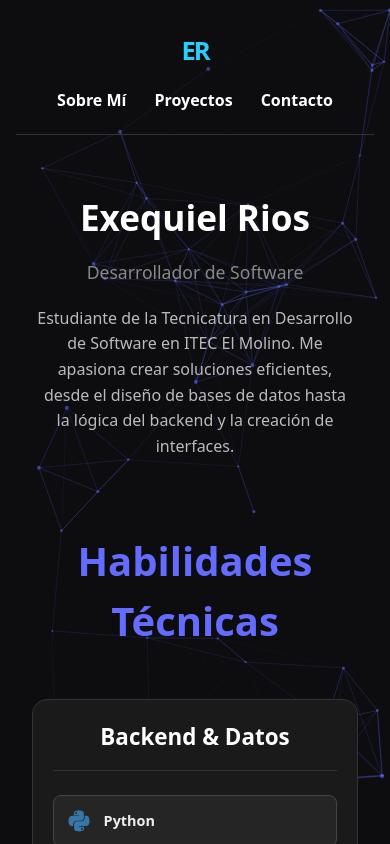
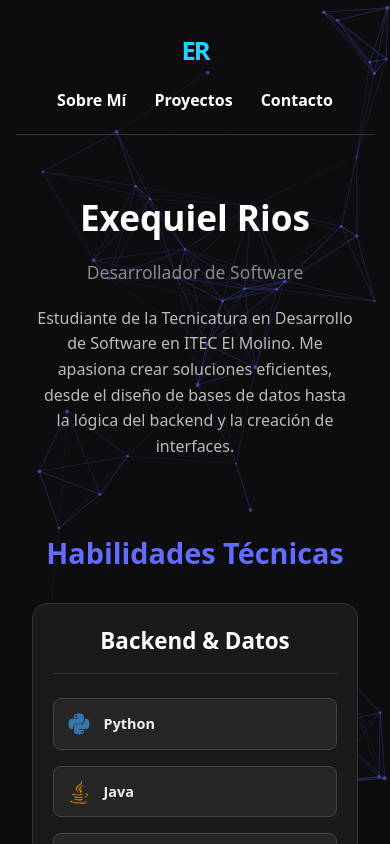
Before and after one commit to exe-rios/mi-porfolio, a React (Vite) app: page / in a window 390 px wide. Shown: the top 844 px of the page. Built offline with nearby package versions, Linux system fonts and the light colour scheme.

Commit message:
Fix mobile responsive layout

```diff
--- a/package.json
+++ b/package.json
@@ -8,8 +8,8 @@
     "build": "vite build",
     "lint": "eslint .",
     "preview": "vite preview",
-    "predeploy": "npm run build",
-    "deploy": "gh-pages -d dist"
+    "predeploy": "vite build",
+    "deploy": "gh-pages -d dist -b gh-pages"
   },
   "dependencies": {
     "@tsparticles/react": "^3.0.0",
--- a/src/App.css
+++ b/src/App.css
@@ -4,6 +4,7 @@
   margin: 0 auto;
   padding: clamp(1rem, 3vw, 2rem);
   text-align: center;
+  overflow-x: hidden;
 }
 
 .logo {
@@ -42,6 +43,50 @@
   color: #888;
 }
 
+/* Navbar */
+.navbar {
+  display: flex;
+  justify-content: space-between;
+  align-items: center;
+  flex-wrap: wrap;
+  gap: 1rem;
+  padding: 1rem 0;
+  border-bottom: 1px solid #333;
+}
+
+.navbar-logo {
+  margin: 0;
+  font-size: clamp(1.6rem, 5vw, 2.2rem);
+  background: linear-gradient(to right, #00f2fe, #4facfe);
+  background-clip: text;
+  -webkit-background-clip: text;
+  color: transparent;
+  -webkit-text-fill-color: transparent;
+  font-weight: 900;
+  letter-spacing: -2px;
+  flex: 0 0 auto;
+}
+
+.navbar-links {
+  list-style: none;
+  display: flex;
+  flex-wrap: wrap;
+  justify-content: center;
+  gap: clamp(0.75rem, 2vw, 2rem);
+  margin: 0;
+  padding: 0;
+  flex: 1 1 320px;
+}
+
+.navbar-link {
+  color: #fff;
+  text-decoration: none;
+  font-weight: bold;
+  display: inline-block;
+  padding: 0.35rem 0.5rem;
+  white-space: nowrap;
+}
+
 /* Estilos para tu presentación (Desktop por defecto) */
 .hero-section {
   margin-top: clamp(3.5rem, 8vw, 6rem);
@@ -76,14 +121,16 @@
   }
 }
 
-@media (max-width: 400px) {
+@media (max-width: 600px) {
   #root {
     padding: 1rem;
   }
 
   .navbar {
-    justify-content: center !important;
-    gap: 0.75rem !important;
+    flex-direction: column;
+    justify-content: center;
+    gap: 0.75rem;
+    align-items: center;
   }
 
   .navbar-logo {
@@ -92,9 +139,10 @@
   }
 
   .navbar-links {
-    flex-basis: 100% !important;
-    justify-content: center !important;
-    gap: 0.75rem !important;
+    flex: 0 0 auto;
+    width: 100%;
+    justify-content: center;
+    gap: 0.75rem;
   }
 
   .hero-section {
--- a/src/componentes/Habilidades.jsx
+++ b/src/componentes/Habilidades.jsx
@@ -44,7 +44,16 @@ export function Habilidades() {
         zIndex: 1,
       }}
     >
-      <h2 style={{ textAlign: 'center', fontSize: '2.5rem', marginBottom: '3rem', color: '#646cff' }}>Habilidades Técnicas</h2>
+      <h2
+        style={{
+          textAlign: 'center',
+          fontSize: 'clamp(1.8rem, 6vw, 2.5rem)',
+          marginBottom: 'clamp(1.75rem, 6vw, 3rem)',
+          color: '#646cff',
+        }}
+      >
+        Habilidades Técnicas
+      </h2>
 
       <div
         style={{
--- a/src/componentes/Navbar.jsx
+++ b/src/componentes/Navbar.jsx
@@ -1,56 +1,12 @@
 export function Navbar() {
   return (
-    <nav
-      className="navbar"
-      style={{
-        display: 'flex',
-        justifyContent: 'space-between',
-        alignItems: 'center',
-        flexWrap: 'wrap',
-        gap: '1rem',
-        padding: '1rem 0',
-        borderBottom: '1px solid #333',
-      }}
-    >
-      <h2
-        className="navbar-logo"
-        style={{
-          margin: 0,
-          fontSize: 'clamp(1.6rem, 5vw, 2.2rem)',
-          background: 'linear-gradient(to right, #00f2fe, #4facfe)',
-          WebkitBackgroundClip: 'text',
-          WebkitTextFillColor: 'transparent',
-          fontWeight: '900',
-          letterSpacing: '-2px',
-          flex: '0 0 auto',
-        }}
-      >
-        ER<span style={{ color: '#00f2fe', WebkitTextFillColor: 'initial' }}></span>
-      </h2>
-      <ul
-        className="navbar-links"
-        style={{
-          listStyle: 'none',
-          display: 'flex',
-          flexWrap: 'wrap',
-          justifyContent: 'center',
-          gap: 'clamp(0.75rem, 2vw, 2rem)',
-          margin: 0,
-          padding: 0,
-          flex: '1 1 320px',
-        }}
-      >
+    <nav className="navbar">
+      <h2 className="navbar-logo">ER</h2>
+      <ul className="navbar-links">
         <li>
           <a
             href="#sobre-mi"
-            style={{
-              color: '#fff',
-              textDecoration: 'none',
-              fontWeight: 'bold',
-              display: 'inline-block',
-              padding: '0.35rem 0.5rem',
-              whiteSpace: 'nowrap',
-            }}
+            className="navbar-link"
           >
             Sobre Mí
           </a>
@@ -58,14 +14,7 @@ export function Navbar() {
         <li>
           <a
             href="#proyectos"
-            style={{
-              color: '#fff',
-              textDecoration: 'none',
-              fontWeight: 'bold',
-              display: 'inline-block',
-              padding: '0.35rem 0.5rem',
-              whiteSpace: 'nowrap',
-            }}
+            className="navbar-link"
           >
             Proyectos
           </a>
@@ -73,14 +22,7 @@ export function Navbar() {
         <li>
           <a
             href="#contacto"
-            style={{
-              color: '#fff',
-              textDecoration: 'none',
-              fontWeight: 'bold',
-              display: 'inline-block',
-              padding: '0.35rem 0.5rem',
-              whiteSpace: 'nowrap',
-            }}
+            className="navbar-link"
           >
             Contacto
           </a>
--- a/src/componentes/Proyectos.jsx
+++ b/src/componentes/Proyectos.jsx
@@ -26,7 +26,16 @@ export function Proyectos() {
         margin: '0 auto',
       }}
     >
-      <h2 style={{ textAlign: 'center', fontSize: '2.5rem', marginBottom: '3rem', color: '#646cff' }}>Mis Proyectos</h2>
+      <h2
+        style={{
+          textAlign: 'center',
+          fontSize: 'clamp(1.8rem, 6vw, 2.5rem)',
+          marginBottom: 'clamp(1.75rem, 6vw, 3rem)',
+          color: '#646cff',
+        }}
+      >
+        Mis Proyectos
+      </h2>
 
       <div
         style={{
```
